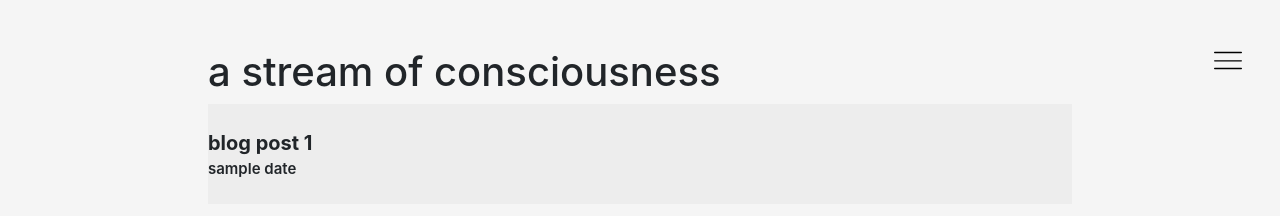
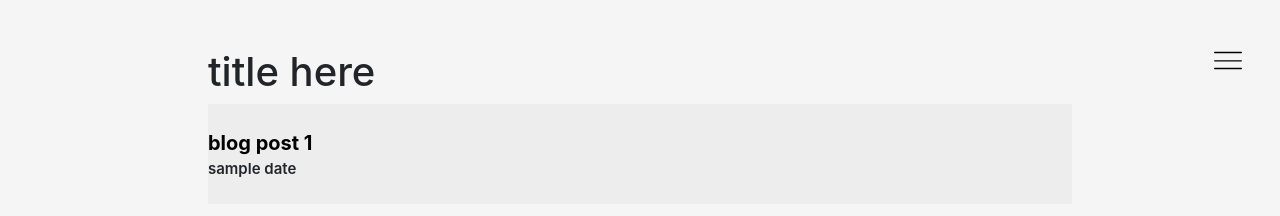
Before and after one commit to michiscoding/michiscoding.github.io, a website: page thoughts.html in a window 1280 px wide. Drawn offline with Linux system fonts and the light colour scheme.

Commit message:
Update thoughts.html

```diff
--- a/thoughts.html
+++ b/thoughts.html
@@ -24,15 +24,19 @@
 
 <body>
 <div class="blog-container">
-        <h1>a stream of consciousness</h1>
+  <h1>title here</h1>
+
   <div class="blog-record">
-                <div class = "blog-details-1">
+    <div class="blog-details-1">
+      <a href="/entry/blog-post-1" class="blog-link">
         blog post 1
-                    <div class = "blog-details-2">
+      </a>
+      <div class="blog-details-2">
         sample date
       </div>
     </div>
   </div>
+
 </div>
 </body>
 
```
Lines whose indentation alone changed are shown as unchanged.
